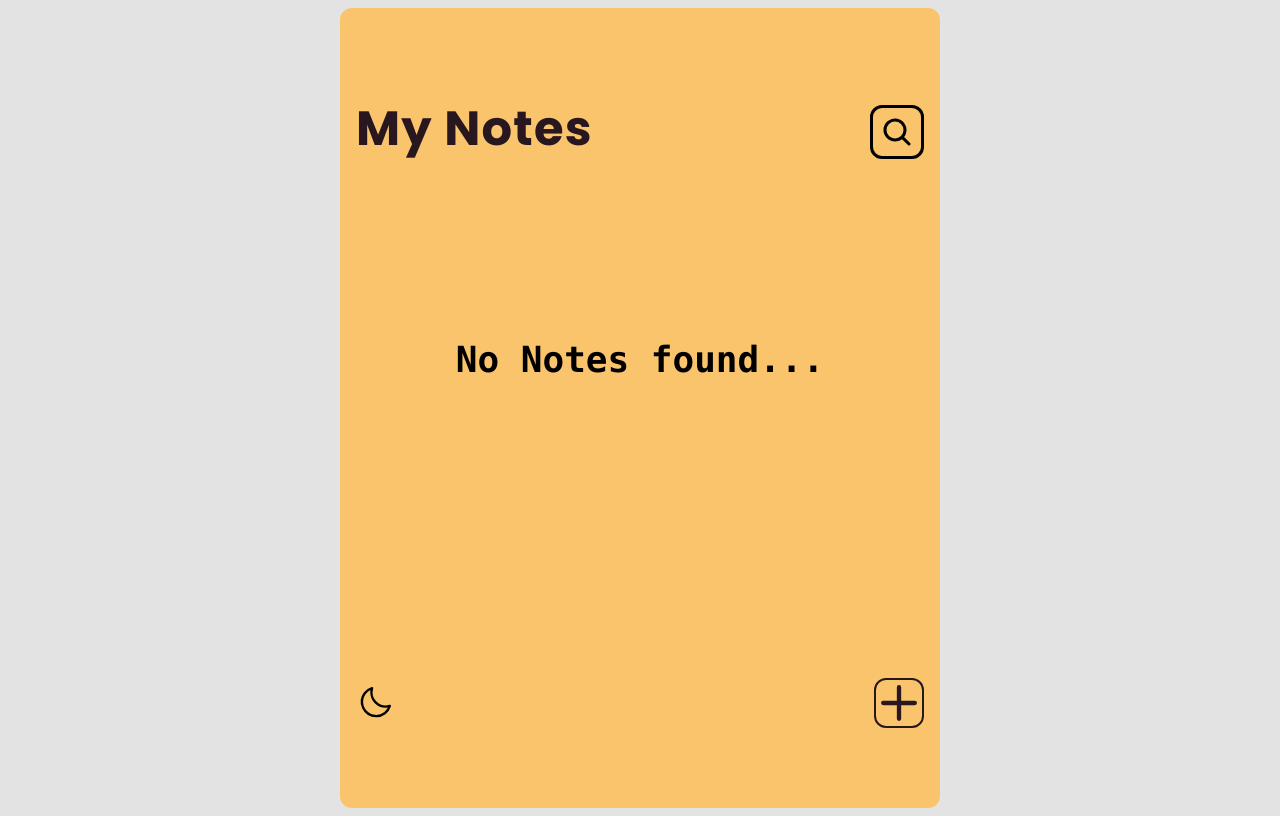
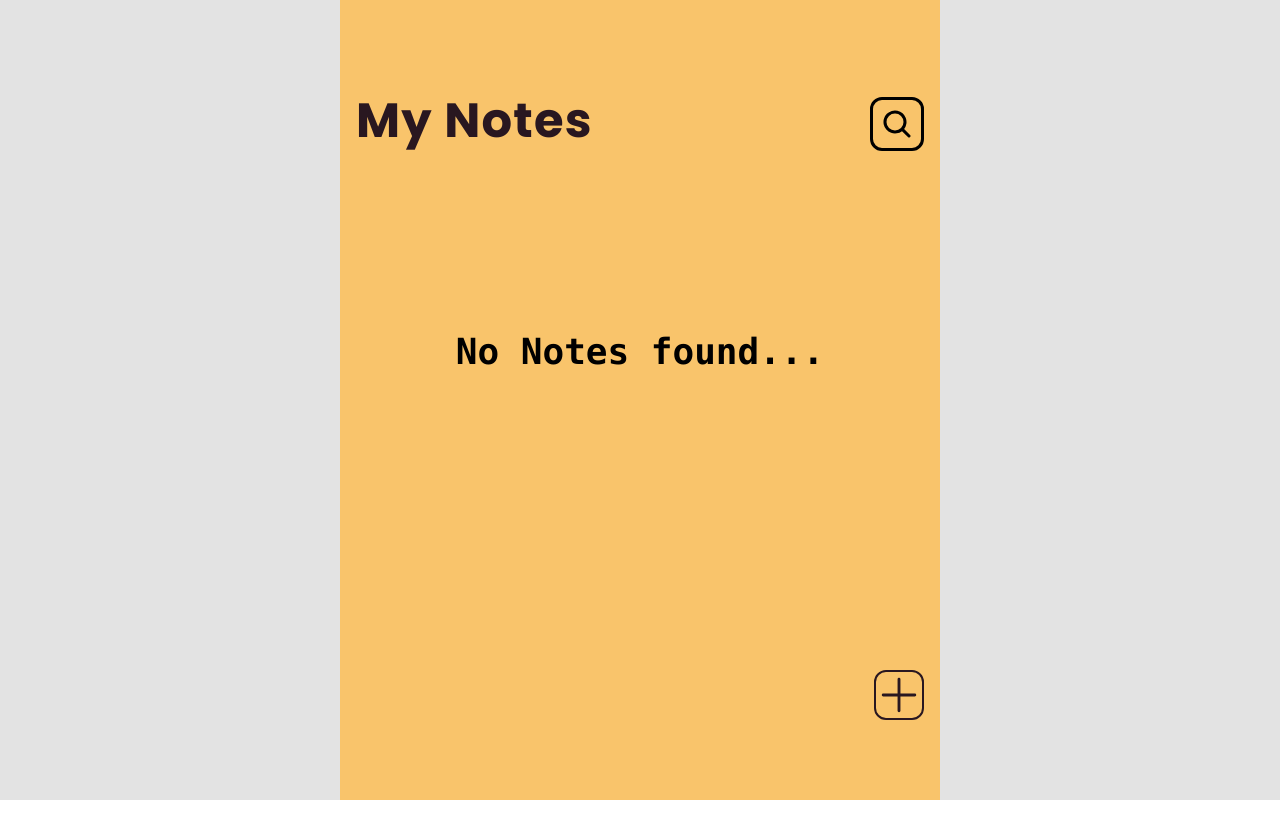
Before and after one commit to Annany2002/getNotes, a React (Vite) app: page / in a window 1280 px wide. Built offline with nearby package versions, Linux system fonts and the light colour scheme.

Commit message:
some minor changes and removed dark mode

```diff
--- a/src/App.jsx
+++ b/src/App.jsx
@@ -7,7 +7,6 @@ import {BrowserRouter, Route, Routes} from 'react-router-dom'
 import {useState, useEffect} from 'react';
 
 const App = () => {
-  const [dark, setDark] = useState(false);
   const [notes, setNotes] = useState(JSON.parse(localStorage.getItem('notes')) || []);
 
   useEffect(() => {
@@ -15,12 +14,11 @@ const App = () => {
   },[notes])
 
   return (
-    <div className = {dark ? 'dark' : ''}>
-      <div className = 'w-full h-full flex flex-col min-h-screen items-center bg-myWhite dark:bg-[#291720]'>
+      <div className = 'w-full h-full flex flex-col min-h-screen items-center bg-myWhite'>
        <BrowserRouter>
         <Routes>
           <Route path ='/'
-           element = {<Notes notes={notes} dark = {dark} setDark={setDark}/>}/>
+           element = {<Notes notes={notes}/>}/>
           <Route path ='/create-note'
               element = {<Create setNotes={setNotes}/>} />
           <Route path ='/edit-note/:id'
@@ -28,7 +26,6 @@ const App = () => {
         </Routes>
        </BrowserRouter>
       </div>
-    </div>
     )
 }
 export default App
--- a/src/components/NoteItem.jsx
+++ b/src/components/NoteItem.jsx
@@ -3,7 +3,7 @@ import {Link} from 'react-router-dom';
 const NoteItem = ({note}) => {
 	return(
 			<Link to={`/edit-note/${note.id}`}>
-				<div className='text-[#fb8b24] border-2 bg-myWhite rounded-2xl my-3 border-[2.5px] border-[#291720] px-2 py-2 mx-2 dark:bg-[#291720] dark:border-myWhite dark:border-[1.5px]'>
+				<div className='text-[#fb8b24] border-2 bg-myWhite rounded-2xl break-words my-3 border-[2.5px] border-[#291720] px-2 py-2 mx-2 dark:bg-[#291720] dark:border-myWhite dark:border-[1.5px]'>
 					<h4 className='font-bold tracking-wide text-2xl hover:underline pb-2'>{note.title.length > 40 ? (note.title.substr(0, 50)) + '...' : note.title}</h4>
 					<p className='text-[#291720] py-2 tracking-wide font-bold dark:text-myYellow'>{note.date}</p>
 			    </div>
--- a/src/pages/Create.jsx
+++ b/src/pages/Create.jsx
@@ -13,7 +13,7 @@ const Create = ({setNotes}) => {
 
    const handleSubmit = (e) => {
       e.preventDefault();
-      if(title && details)
+      if(title || details)
       {
          const note ={id:uuid(),title,details,date};
          setNotes(prevNotes => [note, ...prevNotes]);
@@ -24,12 +24,14 @@ const Create = ({setNotes}) => {
    return (
    	<div className='flex p-3 flex-col min-h-screen h-full mx-auto w-full md:max-w-[800px]'>
        <div className='flex justify-between'>
-          <Link to='/'><CaretCircleLeft size={36} color="#e2edee" weight="fill" /></Link>
-          <button className='border-2 border-[#291720] mx-2 px-4 py-2 text-xl rounded-full font-bold my-2' onClick={handleSubmit}>Save</button>
+          <button>
+             <Link to='/'><CaretCircleLeft size={36} color="#291720" weight="fill" /></Link>
+          </button>
+          <button className='border-2 border-[#291720] mx-2 px-4 py-2 text-xl rounded-full text-[#291720] hover:bg-[#291720] hover:text-myWhite font-bold my-2' onClick={handleSubmit}>Save</button>
        </div>
        <form onSubmit={handleSubmit}>
-          <input type='text' className='w-full rounded-t-xl outline-none font-medium bg-transparent text-4xl mx-auto py-3 px-2' value={title} placeholder='Title' autoFocus onChange={(e) => setTitle(e.target.value)}/>
-          <textarea className='w-full outline-none bg-transparent focus:border-gray-900 focus:border-[2px] rounded-b-xl px-2 py-1 text-xl' placeholder="Note Details..." value={details} onChange={(e) => setDetails(e.target.value)} rows="28"></textarea>
+          <input type='text' className='w-full tracking-wide rounded-t-xl outline-none font-medium bg-transparent text-4xl break-words mx-auto py-3 px-2' value={title} placeholder='Title' autoFocus onChange={(e) => setTitle(e.target.value)}/>
+          <textarea className='w-full outline-none tracking-wider break-words bg-transparent focus:border-gray-900 focus:border-[2px] rounded-b-xl px-2 py-1 text-xl' placeholder="Note Details..." value={details} onChange={(e) => setDetails(e.target.value)} rows="28"></textarea>
        </form>
       </div>
    	)
--- a/src/pages/Edit.jsx
+++ b/src/pages/Edit.jsx
@@ -38,17 +38,15 @@ const Edit = ({notes, setNotes}) => {
 
    return (
    	<div className='flex flex-col max-w-[800px] min-h-screen h-full'>
-       <div className='flex my-2 mx-2 justify-between'>
-          <Link to='/'><CaretCircleLeft size={36} color="#291720" weight="fill" /></Link>
+       <div className='flex mt-3 mb-4 mx-2 justify-between'>
+          <Link to='/'><CaretCircleLeft size={36} color="black" weight="fill" /></Link>
+          <button className='tracking-wider border-2 border-black text-xl rounded-xl font-bold px-4 py-1' onClick={handleForm}>Save</button>
           <button onClick={handleDelete}><Trash size={36} /></button>
        </div>
        <form className='w-full' onSubmit={handleForm}>
           <input className='w-full outline-none rounded-t-xl bg-transparent font-bold text-3xl px-2' type='text' value={title} onChange={(e) => setTitle(e.target.value)} placeholder='Title' autoFocus/>
             <textarea className='tracking-wide mt-[1px] mb-2 outline-none w-full px-2 max-h-full min-h-screen rounded-b-xl focus:border-2 focus:border-gray-900' placeholder="Note Details" value={details} onChange ={(e) => setDetails(e.target.value)}></textarea>
        </form>
-       <div className='text-center my-2'>
-         <button className='tracking-wider border-2 border-gray-900 text-xl rounded-xl font-bold px-4 py-1' onClick={handleForm}>Save</button>
-       </div>
       </div>
    	)
 }
--- a/src/pages/Notes.jsx
+++ b/src/pages/Notes.jsx
@@ -3,7 +3,7 @@ import {Link} from 'react-router-dom'
 import NoteItem from '../components/NoteItem'
 import {useState, useEffect} from 'react'
 
-const Notes = ({dark, setDark, notes}) => {
+const Notes = ({notes}) => {
    const [showSearch, setShowSearch] = useState(false);
    const [text, setText] = useState('');
    const [filteredNotes, setFilteredNotes] = useState(notes)
@@ -19,10 +19,10 @@ const Notes = ({dark, setDark, notes}) => {
    useEffect(handleSearch, [text])
 
    return (
-   	<div className ='flex my-0 rounded-xl mx-auto w-full flex-wrap lg:w-2/3 bg-myYellow items-center max-w-[600px] dark:bg-[] h-full min-h-screen xl:my-2'>
+   	<div className ='flex mx-auto w-full flex-wrap lg:w-2/3 bg-myYellow items-center max-w-[600px] h-full min-h-screen'>
           <div className='flex flex-row py-6 px-4 w-full justify-between'>
              {!showSearch && <h2 className='text-5xl text-[#291720] font-bold tracking-wide'>My Notes</h2>}
-             {showSearch && <input className='text-gray-300 border-2 border-black outline-none rounded-xl bg-transparent focus:bg-[#291720] tracking-wide font-medium px-4' value={text} placeholder = 'Keyword...' autoFocus type="text" onChange={(e) => {setText(e.target.value);handleSearch();}}/>}
+             {showSearch && <input className='text-[#291720] border-2 border-black outline-none rounded-xl bg-transparent tracking-wide font-medium px-4' value={text} placeholder = 'Keyword...' autoFocus type="text" onChange={(e) => {setText(e.target.value);handleSearch();}}/>}
              <button onClick={() => setShowSearch(prevState => !prevState)} className='border-[3.5px] border-gray-900 px-2 py-2 rounded-xl'>
                 {!showSearch ? <MagnifyingGlass size={32} weight='bold'/> : <X size={32} weight='bold'/>}
              </button>
@@ -32,9 +32,9 @@ const Notes = ({dark, setDark, notes}) => {
              {filteredNotes.map(note => <NoteItem key={note.id} note={note}
                />)}
           </div>
-          <div className='flex w-full justify-between'>
-             <button className='px-4' onClick={() => setDark(!dark)}>{!dark ? <Moon size={38} /> : <Sun size={32}/>}</button>
-             <Link to='/create-note'><button className='bg-transparent outline-none border-[2.5px] border-[#291720] my-2 mx-4 rounded-xl hover:bg-[#fb8b24]'><Plus size={46} color='#291720' weight='bold'/></button></Link>
+          <div className='w-full justify-end flex float-right'>
+             {/*<button className='px-4' onClick={() => setDark(!dark)}>{!dark ? <Moon size={44} /> : <Sun size={32}/>}</button>*/}
+             <Link to='/create-note'><button className='bg-transparent outline-none border-[2.5px] border-[#291720] my-2 mx-4 rounded-xl'><Plus size={46} color='#291720'/></button></Link>
           </div>
       </div>
    	)
```
